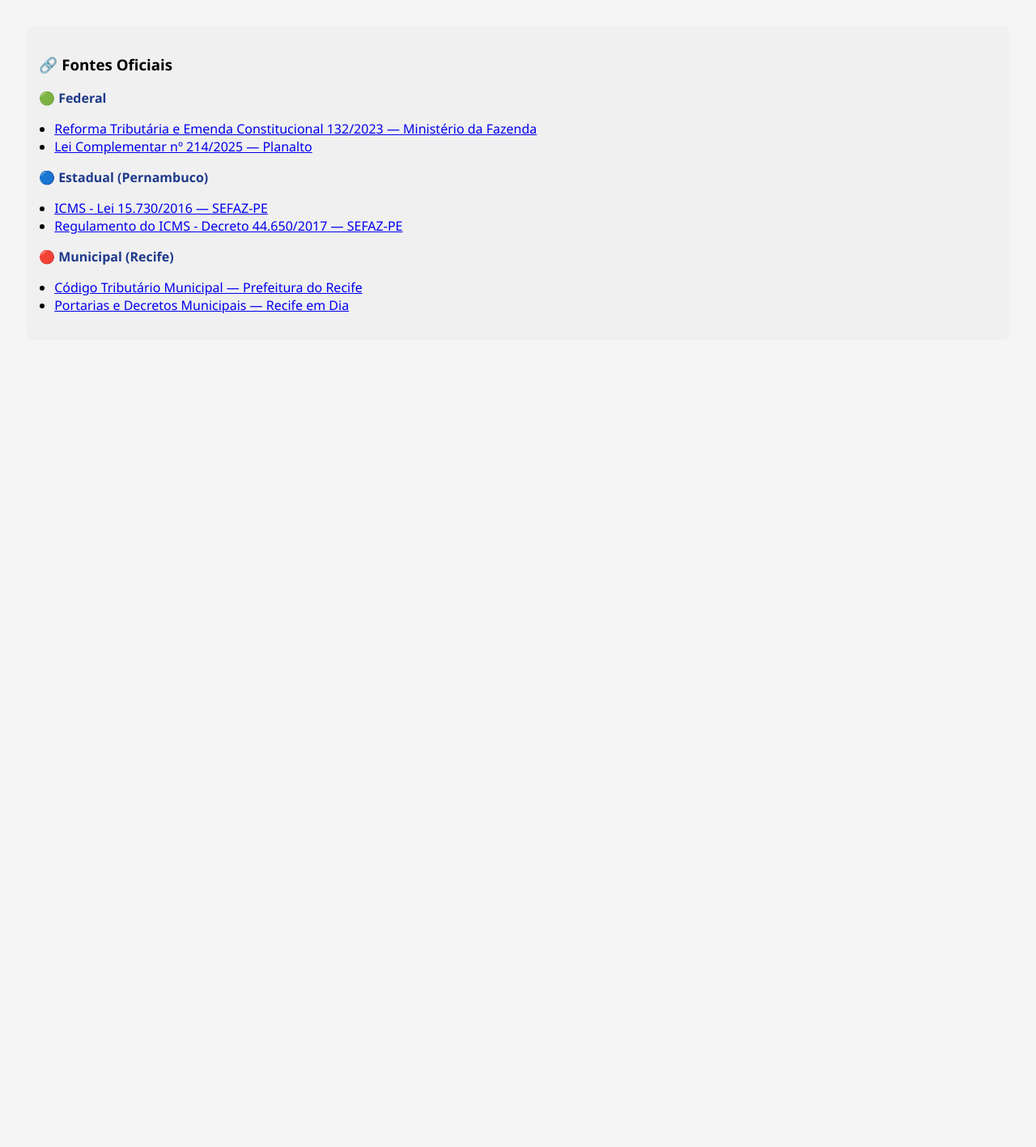
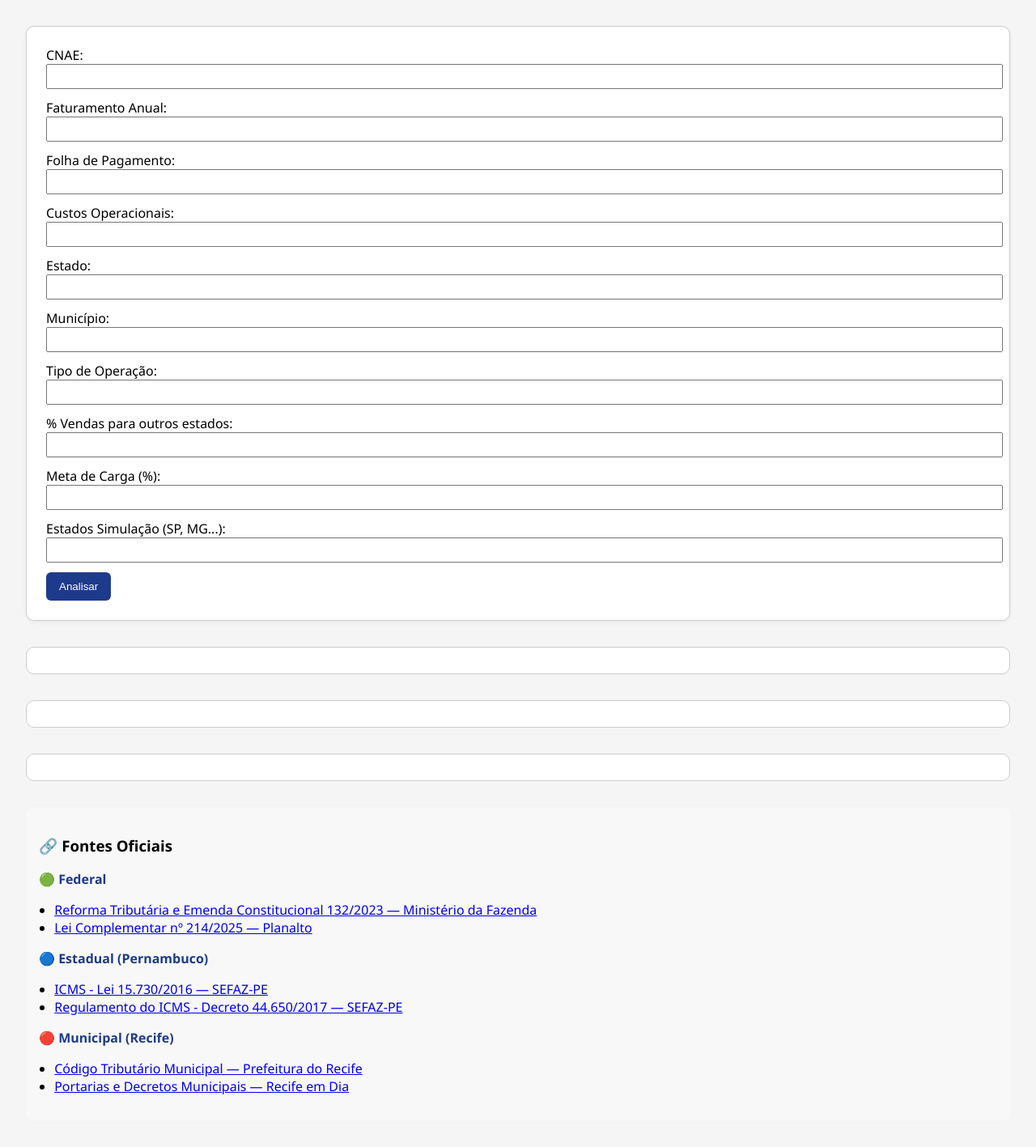
Before and after one commit to Eikoano/tributosmart, a FastAPI app: page / in a window 1280 px wide. Shown: the part 92-1509 px from the top of the page at 81% size. Before the commit the page ends 479 px from the top, so only its background shows below. Run offline with FastAPI, Linux system fonts and the light colour scheme.

Commit message:
Restaura campos do formulário e resultados

```diff
--- a/templates/index.html
+++ b/templates/index.html
@@ -55,7 +55,7 @@
     #links-legais {
       margin-top: 2rem;
       padding: 1rem;
-      background: #f0f0f0;
+      background: #f8f8f8;
       border-radius: 10px;
     }
     #links-legais h4 {
@@ -70,11 +70,28 @@
 </head>
 <body>
   <header>
-    <img src="/static/logo.png" alt="TributoSmart Logo" />
+    <img src="/static/logo.png" alt="TributoSmart Logo">
     <h1>EIKON SOLUÇÕES - PLANEJAMENTO TRIBUTÁRIO</h1>
   </header>
 
-  <!-- SEU FORMULÁRIO VEM AQUI -->
+  <form onsubmit="enviarFormulario(event)">
+    <label>CNAE: <input name="cnae" required pattern="\d{7}" title="Digite 7 números" /></label><br>
+    <label>Faturamento Anual: <input name="faturamento_anual" type="number" min="1000" required /></label><br>
+    <label>Folha de Pagamento: <input name="folha_pagamento" type="number" min="0" required /></label><br>
+    <label>Custos Operacionais: <input name="custos_operacionais" type="number" min="0" required /></label><br>
+    <label>Estado: <input name="estado" maxlength="2" required pattern="[A-Z]{2}" title="Ex: SP, MG..." /></label><br>
+    <label>Município: <input name="municipio" required /></label><br>
+    <label>Tipo de Operação: <input name="tipo_operacao" required /></label><br>
+    <label>% Vendas para outros estados: <input name="percentual" type="number" min="0" max="100" required /></label><br>
+    <label>Meta de Carga (%): <input name="meta_carga_tributaria" type="number" min="1" max="100" required /></label><br>
+    <label>Estados Simulação (SP, MG...): <input name="estados_simulacao" required /></label><br>
+
+    <button type="submit">Analisar</button>
+  </form>
+
+  <div id="resultado"></div>
+  <div id="regimes"></div>
+  <div id="simulacoes"></div>
 
   <section id="links-legais">
     <h3>🔗 Fontes Oficiais</h3>
@@ -97,5 +114,50 @@
       <li><a href="https://recifeemdia.recife.pe.gov.br/" target="_blank">Portarias e Decretos Municipais — Recife em Dia</a></li>
     </ul>
   </section>
+
+  <script>
+    async function enviarFormulario(e) {
+      e.preventDefault();
+      const form = e.target;
+      const dados = {
+        cnae: form.cnae.value,
+        faturamento_anual: parseFloat(form.faturamento_anual.value),
+        folha_pagamento: parseFloat(form.folha_pagamento.value),
+        custos_operacionais: parseFloat(form.custos_operacionais.value),
+        estado: form.estado.value.toUpperCase(),
+        municipio: form.municipio.value,
+        tipo_operacao: form.tipo_operacao.value,
+        percentual: parseFloat(form.percentual.value),
+        meta_carga_tributaria: parseFloat(form.meta_carga_tributaria.value),
+        estados_simulacao: form.estados_simulacao.value.split(",").map(e => e.trim().toUpperCase())
+      };
+
+      const resposta = await fetch("/analise-tributaria", {
+        method: "POST",
+        headers: { "Content-Type": "application/json" },
+        body: JSON.stringify(dados)
+      });
+
+      const resultado = await resposta.json();
+
+      document.getElementById("resultado").innerText =
+        `✅ Regime Recomendado: ${resultado.regime_recomendado}\n` +
+        `📍 Estado Ideal: ${resultado.estado_recomendado}\n` +
+        `📊 Carga Estimada: ${resultado.carga_calculada}%\n` +
+        `💡 Justificativa: ${resultado.justificativa}`;
+
+      document.getElementById("regimes").innerHTML = `<h4>📘 Comparativo de Regimes</h4><ul>${
+        resultado.detalhamento_regimes.map(r =>
+          `<li><strong>${r.regime}</strong>: ${r.carga}% - ${r.justificativa}</li>`
+        ).join("")
+      }</ul>`;
+
+      document.getElementById("simulacoes").innerHTML = `<h4>🔍 Simulações por Estado</h4><ul>${
+        resultado.simulacoes.map(s =>
+          `<li>${s.estado}: ${s.carga_efetiva}% (${s.regime})</li>`
+        ).join("")
+      }</ul>`;
+    }
+  </script>
 </body>
 </html>
```
